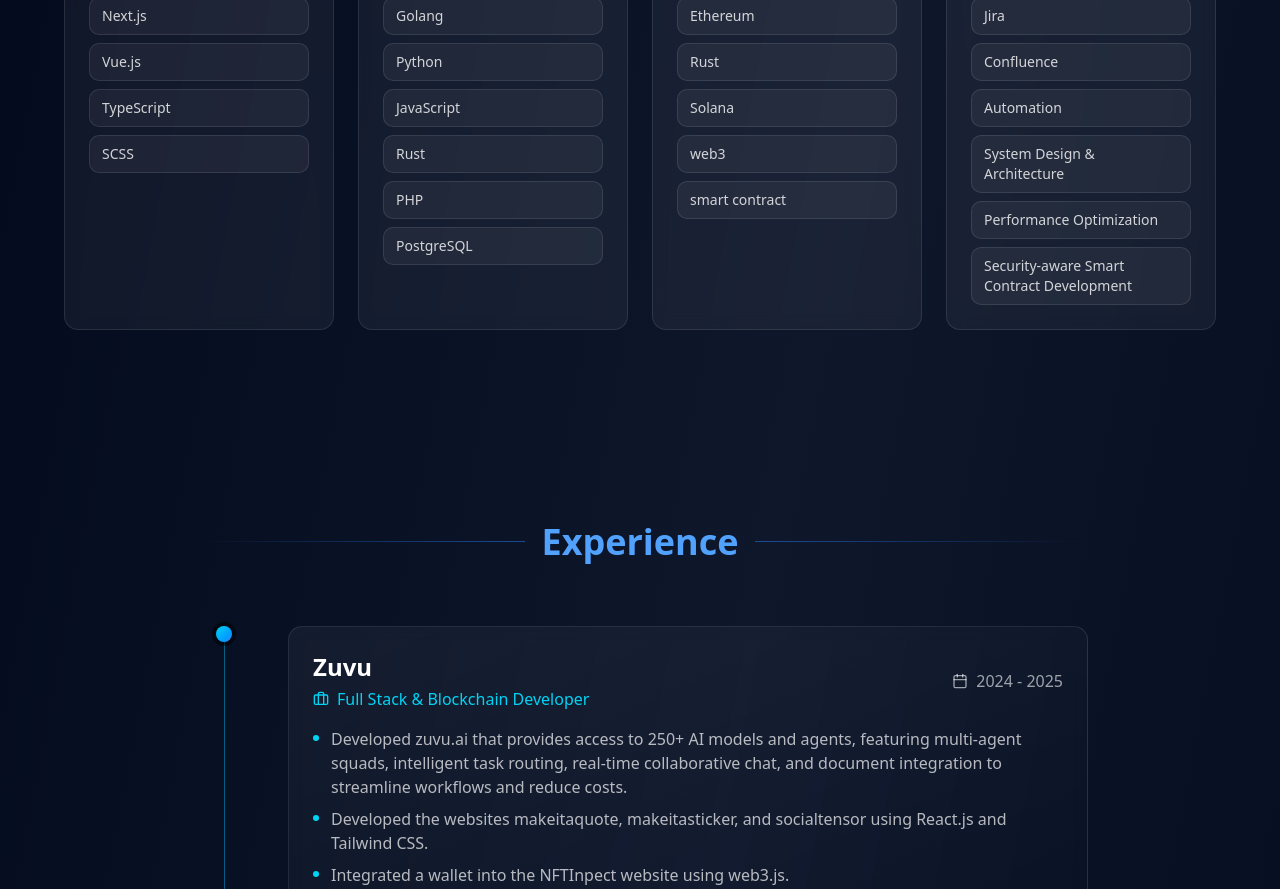
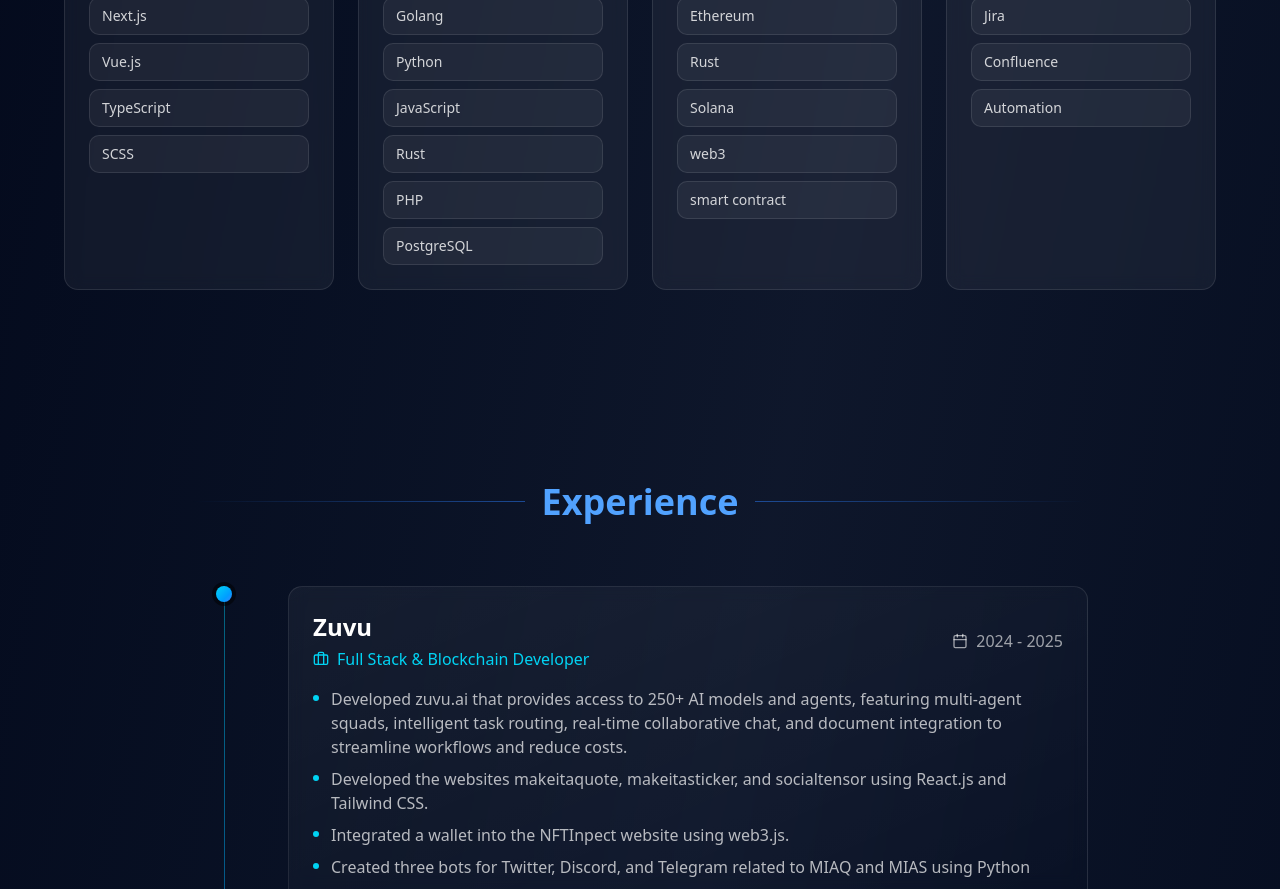
Before and after one commit to knutsenkristian7-spec/My-Portfolio-pro, a React (Vite) app: page / in a window 1280 px wide. Shown: the part 2120-3009 px from the top of the page. Built offline with nearby package versions, Linux system fonts and the light colour scheme.

Commit message:
chore: Modify the skill page

```diff
--- a/src/components/Skills.tsx
+++ b/src/components/Skills.tsx
@@ -31,7 +31,7 @@
     {
       title: "Other Skills",
       icon: <Code className="w-6 h-6" />,
-      skills: ["Git /​ Version Control", "Jira", "Confluence", "Automation", "System Design & Architecture", "Performance Optimization", "Security-aware Smart Contract Development"],
+      skills: ["Git /​ Version Control", "Jira", "Confluence", "Automation"],
       gradient: "from-green-500/20 to-emerald-500/20",
     },
   ];
```
